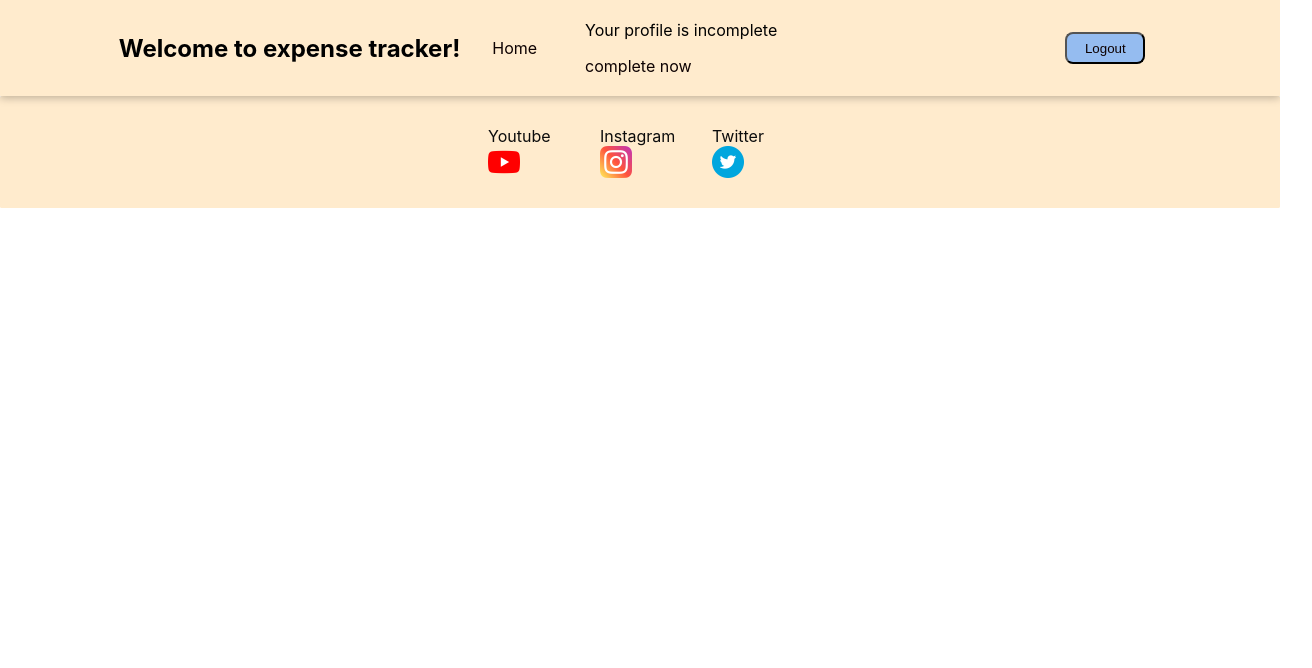
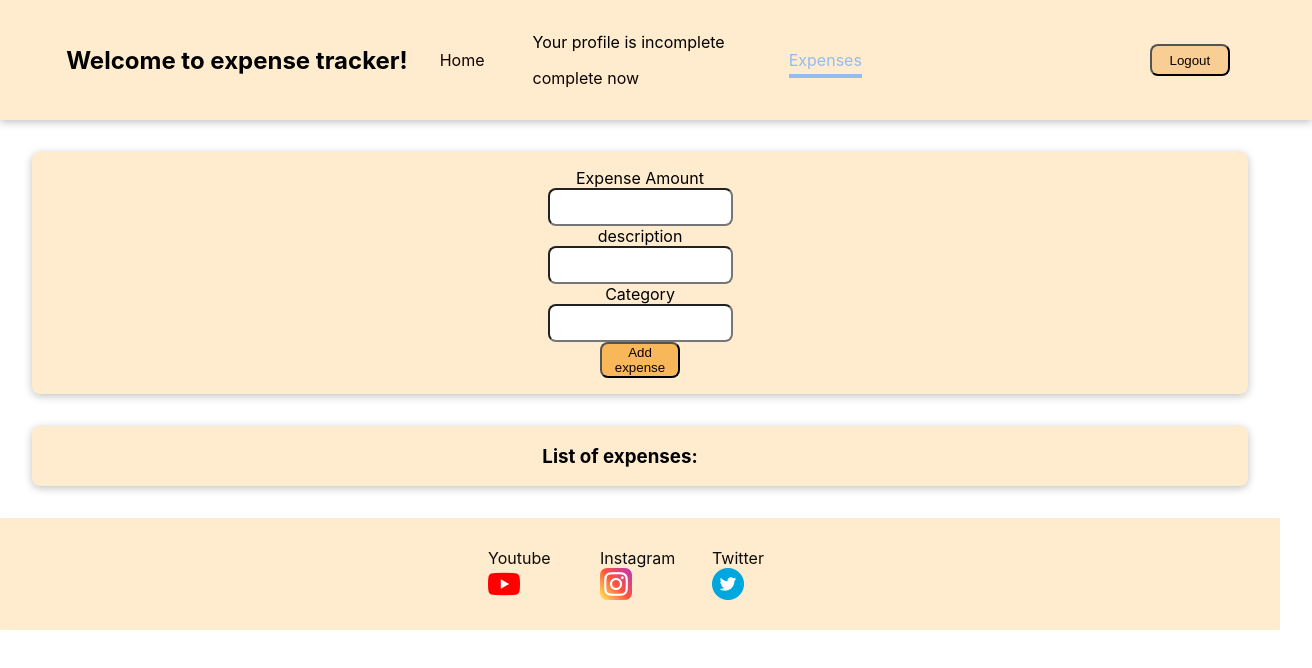
Before and after one commit to PhoenixRiseA/PaisaControl, a React (Create React App) app: page /expenses in a window 1280 px wide. Before the commit this address led to /auth. Shown: the top 668 px of the page, 1312 px wide, since content can reach past the window. Built offline with nearby package versions, Linux system fonts and the light colour scheme; sample sign-in values are in the browser's storage.

Commit message:
add expenses

```diff
--- a/src/App.js
+++ b/src/App.js
@@ -5,6 +5,7 @@ import Home from "./pages/Home";
 import React, { useContext } from "react";
 import AuthContext from "./store/AuthContext";
 import UserDetails from "./pages/UserDetails";
+import ExpensePage from "./pages/ExpensePage";
 function App() {
   const authCtx = useContext(AuthContext);
   return (
@@ -12,6 +13,9 @@ function App() {
       <Routes>
         <Route path="/" element={<Navigate to="/auth" />} exact></Route>
         {authCtx.isLoggedIn && <Route path="/home" element={<Home />} />}
+        {authCtx.isLoggedIn && (
+          <Route path="/expenses" element={<ExpensePage />} />
+        )}
         {!authCtx.isLoggedIn && <Route path="/auth" element={<AuthPage />} />}
         {authCtx.isLoggedIn && (
           <Route path="/home/userDetails" element={<UserDetails />} />
--- /dev/null
+++ b/src/components/Expenses/ExpenseForm.js
@@ -0,0 +1,62 @@
+import React, { Fragment, useRef } from "react";
+import classes from "./ExpenseForm.module.css";
+let index = 0;
+const ExpenseForm = () => {
+  const expenseRef = useRef();
+  const descriptionRef = useRef();
+  const categoryRef = useRef();
+
+  const expenseFormSubmitHandler = (e) => {
+    e.preventDefault();
+    const enteredExpense = expenseRef.current.value;
+    const enteredDescription = descriptionRef.current.value;
+    const enteredCategory = categoryRef.current.value;
+
+    let parentNode = document.getElementById("expenseList");
+    let childHtml = `<li id="item${index + 1}">
+    Expense: ${enteredExpense}, ${enteredDescription}, ${enteredCategory}
+    </li>`;
+    parentNode.innerHTML = childHtml + parentNode.innerHTML;
+    expenseRef.current.value = "";
+    descriptionRef.current.value = "";
+    categoryRef.current.value = "";
+  };
+
+  return (
+    <Fragment>
+      <div className={classes["form-container"]}>
+        <form onSubmit={expenseFormSubmitHandler}>
+          <div className={classes.control}>
+            <label htmlFor="expense">Expense Amount</label>
+            <br />
+            <input type="number" ref={expenseRef} />
+            <br />
+            <label htmlFor="description">description</label>
+            <br />
+            <input type="text" ref={descriptionRef} />
+            <br />
+            <label htmlFor="category">Category</label>
+            <br />
+            <input list="category" ref={categoryRef} />
+            <br />
+            <datalist id="category">
+              <option value="food" />
+              <option value="fuel" />
+              <option value="entertainment" />
+              <option value="shopping" />
+              <option value="other" />
+            </datalist>
+          </div>
+          <div className={classes.actions}>
+            <button type="submit">Add expense</button>
+          </div>
+        </form>
+      </div>
+      <div className={classes.display} id="showExpenses">
+        <h3>List of expenses:</h3>
+        <ul id="expenseList"></ul>
+      </div>
+    </Fragment>
+  );
+};
+export default ExpenseForm;
--- /dev/null
+++ b/src/components/Expenses/ExpenseForm.module.css
@@ -0,0 +1,50 @@
+.form-container {
+  display: flex;
+  justify-content: center;
+  margin: 2rem;
+  align-items: center;
+  background-color: blanchedalmond;
+  text-align: center;
+  border-radius: 0.5rem;
+  padding: 1rem;
+  box-shadow: 0 2px 8px rgba(0, 0, 0, 0.25);
+}
+
+.display {
+  display: flex;
+  align-items: center;
+  justify-content: center;
+  text-align: center;
+  margin: 2rem;
+  background-color: blanchedalmond;
+  border-radius: 0.5rem;
+  box-shadow: 0 2px 8px rgba(0, 0, 0, 0.25);
+}
+
+.control {
+  border-radius: 1rem;
+}
+.control input {
+  border-radius: 00.5rem;
+  height: 2rem;
+  text-align: center;
+}
+
+.actions button {
+  color: rgb(14, 2, 2);
+  text-decoration: none;
+  border-radius: 0.5rem;
+  background-color: rgb(248, 184, 89);
+  size: 5rem;
+  width: 5rem;
+  height: fit-content;
+}
+
+.actions button:hover,
+.actions button:active,
+.actions button.active {
+  color: #dee3e9;
+  padding-bottom: 0.25rem;
+  border-bottom: 2px solid #95bcf0;
+  width: 5rem;
+}
--- a/src/components/Layout/MainNavigation.js
+++ b/src/components/Layout/MainNavigation.js
@@ -31,6 +31,16 @@ const MainNavigation = () => {
             </NavLink>
           </li>
         )}
+        {authCtx.isLoggedIn && (
+          <li>
+            <NavLink
+              className={(navData) => (navData.isActive ? classes.active : "")}
+              to="/expenses"
+            >
+              Expenses
+            </NavLink>
+          </li>
+        )}
 
         {!authCtx.isLoggedIn && (
           <li>
--- a/src/components/Layout/MainNavigation.module.css
+++ b/src/components/Layout/MainNavigation.module.css
@@ -1,16 +1,22 @@
 .header {
   position: relative;
+  padding: 1rem;
   top: 0;
   left: 0;
   width: 100%;
-  height: 6rem;
+  height: fit-content;
   background-color: blanchedalmond;
   color: black;
   display: flex;
   justify-content: center;
   align-items: center;
+  flex-wrap: wrap;
 
   box-shadow: 0 2px 8px rgba(0, 0, 0, 0.25);
+}
+.header h2 {
+  display: flex;
+  justify-content: center;
 }
 
 .header nav {
@@ -52,10 +58,10 @@
 }
 
 .header button {
-  color: rgb(14, 2, 2);
+  color: rgb(8, 1, 1);
   text-decoration: none;
   border-radius: 0.5rem;
-  background-color: #95bcf0;
+  background-color: rgb(248, 206, 148);
   size: 5rem;
   width: 5rem;
   height: 2rem;
--- /dev/null
+++ b/src/pages/ExpensePage.js
@@ -0,0 +1,6 @@
+import ExpenseForm from "../components/Expenses/ExpenseForm";
+
+const ExpensePage = () => {
+  return <ExpenseForm />;
+};
+export default ExpensePage;
```
